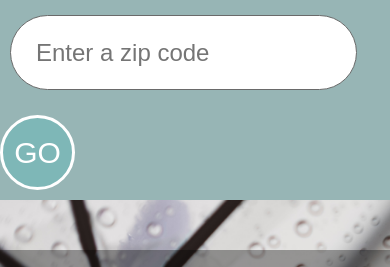
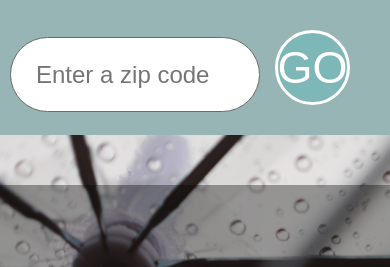
Before and after one commit to mjohns100/weatherapp, a plain HTML site: page index.html in a window 390 px wide. Shown: the top 267 px of the page. Drawn offline with nearby package versions, Linux system fonts and the light colour scheme; a web font is replaced by a local one.

Commit message:
latest update removed form tags

```diff
--- a/css/style.css
+++ b/css/style.css
@@ -44,7 +44,7 @@ section {
 
 
 .bgPhoto {
-    background-image: url("../images/freddie-marriage-mYOea-xnu-k-unsplash.jpg");
+    background-image: url("../images/rain.jpg");
     background-repeat: no-repeat;
     height: 700px;
     background-size: cover;
@@ -104,7 +104,7 @@ section {
 
 
 /* Style the search field */
-form.example input[type=text] {
+#zipCode {
     background-color: white;
     height: 75px;
     margin: 30px 25px 30px 70px;
@@ -119,7 +119,7 @@ form.example input[type=text] {
 }
 
 /* Style the submit button */
-form.example button {
+button {
     background-color: #7EB7B7;
     margin: 30px 0px;
     height: 75px;
@@ -134,13 +134,13 @@ form.example button {
     color: #fff;
 }
 
-form.example button:hover {
+button:hover {
     background-color: rgba(69, 165, 99, 0.6);
     cursor: pointer;
 }
 
 /* Clear floats */
-form.example::after {
+#zipCode::after {
   content: "";
   clear: both;
   display: table;
@@ -169,7 +169,7 @@ form.example::after {
         font-size: 4vw;
     }
 
-    form.example input[type=text] {
+    #zipCode {
         font-size: 30px;
         padding-top: 12px;
     }
@@ -213,7 +213,7 @@ form.example::after {
         font-size: 12vw;
         line-height: 9vw;
         margin: auto;
-float: none;
+        float: none;
         text-align: center;
         padding-top: 120px;
 
@@ -236,7 +236,7 @@ float: none;
         padding-bottom: 60px;
     }
 
-    form.example input[type=text] {
+    #zipCode {
         padding-top: 3%;}
 
 }
@@ -250,13 +250,13 @@ float: none;
 
 
 @media screen and (max-width: 576px) {
-    form.example input[type=text] {
+    #zipCode {
         font-size: 24px;
         padding-top: 10px;
         margin: 15px 10px;
     }
 
-    form.example button {
+    button {
         margin: 10px 0px;
         font-size: 30px;
     }
@@ -302,3 +302,11 @@ float: none;
     }
 
 }
+
+@media screen and (max-width: 410px) {
+    #zipCode {
+        font-size: 24px;
+        padding-top: 10px;
+        margin: 15px 10px;
+        width: 250px;
+    }
--- a/index.html
+++ b/index.html
@@ -8,6 +8,7 @@
 <link rel="stylesheet" href="https://stackpath.bootstrapcdn.com/bootstrap/4.3.1/css/bootstrap.min.css" integrity="sha384-ggOyR0iXCbMQv3Xipma34MD+dH/1fQ784/j6cY/iJTQUOhcWr7x9JvoRxT2MZw1T" crossorigin="anonymous">
 <link rel="stylesheet" href="css/bootstrap.css">
   <link rel="stylesheet" href="https://use.typekit.net/klj4etp.css">
+ <meta name="viewport" content="width=device-width">
 
   </head>
   <body>
@@ -15,10 +16,8 @@
   <section>
   <div class="row">
   <div class="col-12">
-  <form class="example">
   <input id="zipCode" type="text" placeholder="Enter a zip code" name="search">
   <button type="submit" class="go" id="search_btn">GO</button>
-</form>
 </div>
   </div>
 
```
Also changed, not shown: images/rain.jpg (renamed from images/freddie-marriage-mYOea-xnu-k-unsplash.jpg), 12 other files.
